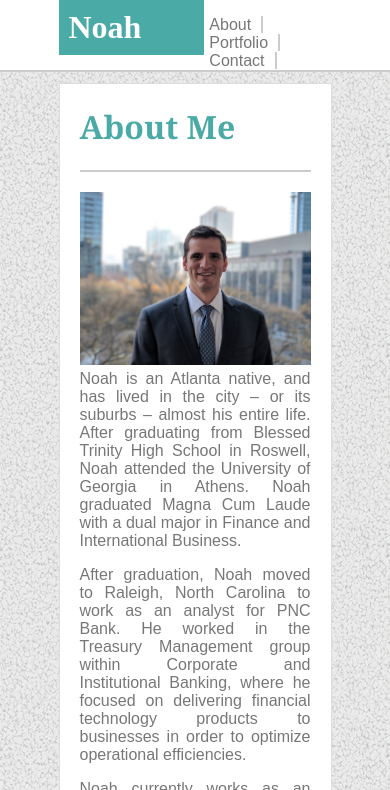
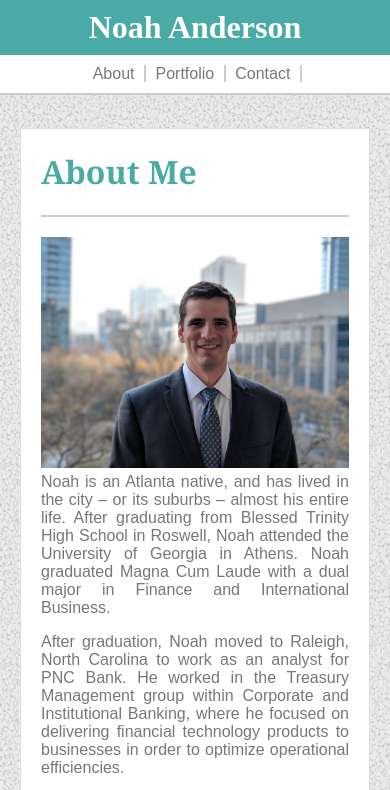
Before and after one commit to nanderson815/Responsive-Portfolio, a plain HTML site: page index.html in a window 390 px wide. Shown: the top 790 px of the page. Drawn offline with Linux system fonts and the light colour scheme; a script that the page names is missing.

Commit message:
Updated 11 19 18

```diff
--- a/Assets/css/style.css
+++ b/Assets/css/style.css
@@ -223,3 +223,53 @@ Temporary until correct images are stored in the asset folder. */
     /* Preserves pContainer margins */
     margin: 5px 15px 10px -5px;
 }
+
+
+/* ---------------------------- Responsive Code -------------------------------- */
+
+@media screen and (max-width: 640px){
+    .navigationBar{
+        display: block;
+        margin: 0px 0px 0px 0px;
+    }
+
+    nav{
+        float: left;
+        width: 100%;
+        text-align: center;
+
+    }
+
+    #pageTitle{
+        width: 100%;
+        float: left;
+        margin: 0px 0px 0px 0px;
+        text-align: center;
+        padding: 0px;
+    }
+
+    .container{
+        margin: 110px 20px 0px 20px;
+    }
+
+    .portfolio{
+        width: 469px;
+    }
+
+    #navBar{
+        padding: 10px 0px 10px 0px;
+    }
+
+    #bioPic {
+        width: 100%;
+        height: auto;
+    }
+
+    .wrapper {
+        min-height: calc(100vh - 203px);
+    }
+
+    .pContainer{
+        margin: 5px 5px 20px 5px;
+    }
+}
```
